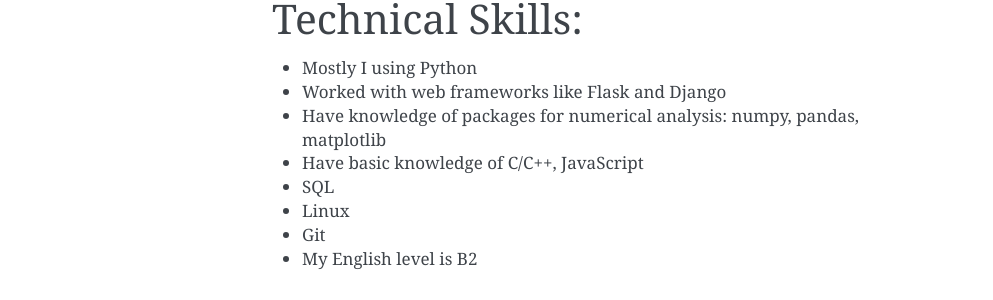
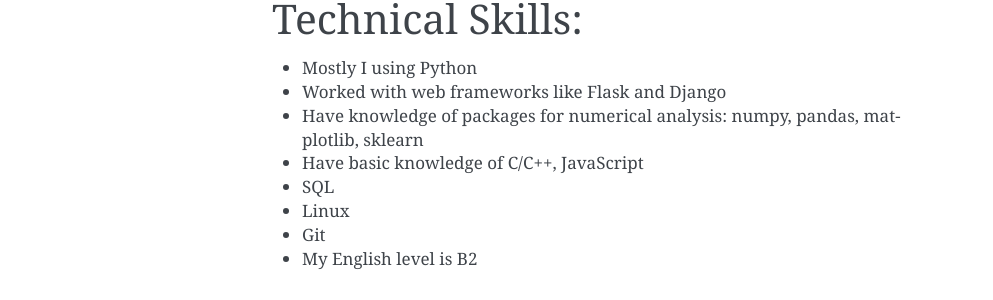
Before and after one commit to Gogen120/Resume, a Sphinx documentation site: the page built from source/index.rst, in a window 1280 px wide. Shown: the part 353-653 px from the top of the page, without its empty margins (148-1141 px from the left). Built offline with Sphinx 7.4.7, drawn with Linux system fonts in a browser that asks for light colours.

Commit message:
update index

```diff
--- a/source/index.rst
+++ b/source/index.rst
@@ -27,7 +27,7 @@
 
 - Mostly I using Python
 - Worked with web frameworks like Flask and Django
-- Have knowledge of packages for numerical analysis: numpy, pandas, matplotlib
+- Have knowledge of packages for numerical analysis: numpy, pandas, matplotlib, sklearn
 - Have basic knowledge of C/C++, JavaScript
 - SQL
 - Linux
```
